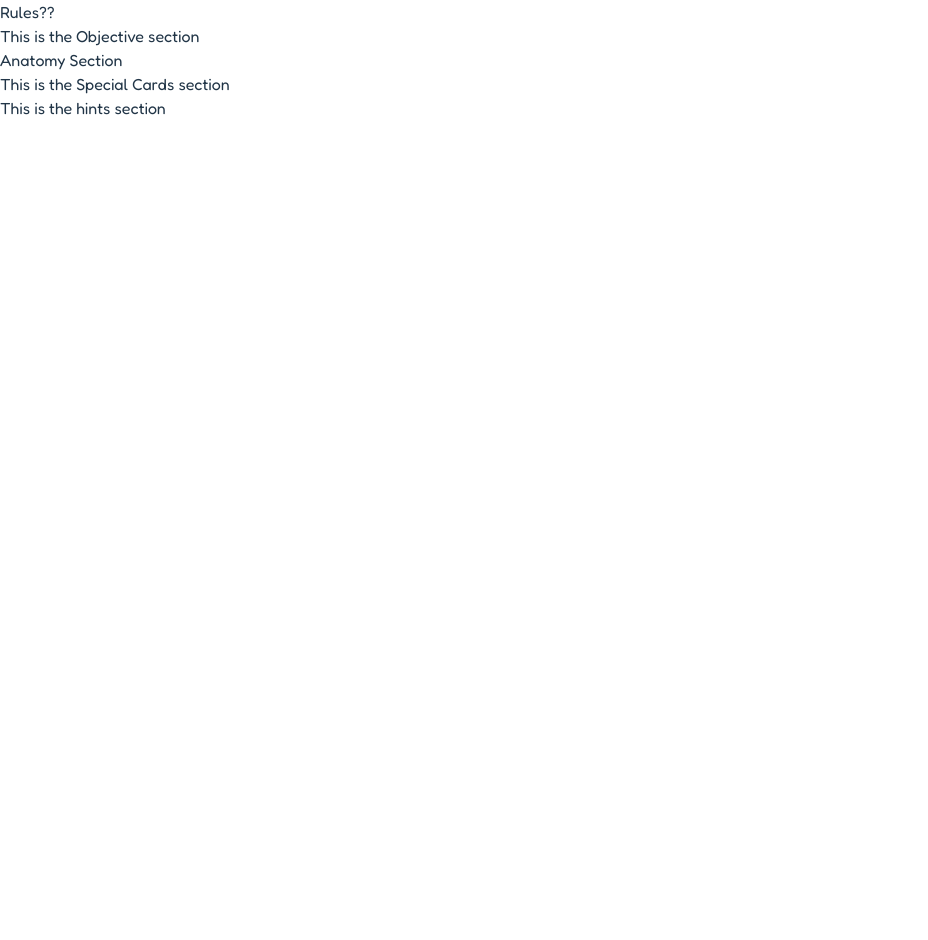
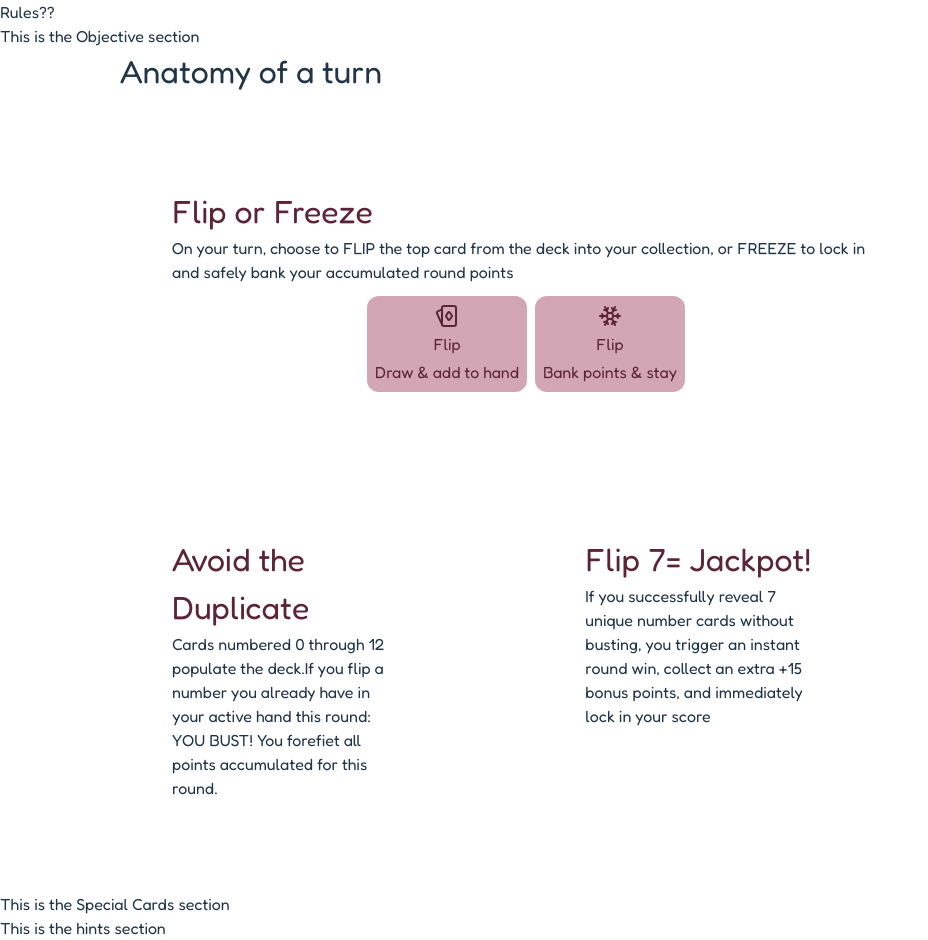
Before and after one commit to Nazrawit-T-B/Flip-7-Online, a React app in the folder Game/: page /howto in a window 1280 px wide. Shown: the whole page, without its empty margins (0-928 px from the left). Before the commit the page ends 800 px from the top, so only its background shows below. Built offline with nearby package versions, Linux system fonts and the light colour scheme; the HTML template or start-up script is replaced by a standard one.

Commit message:
Final anatomy CTA

```diff
--- a/Game/src/components/AnatomyCTA.jsx
+++ b/Game/src/components/AnatomyCTA.jsx
@@ -1,8 +1,49 @@
-const Anatomy=()=>{
-    return(
-        <>
-            <p>Anatomy Section</p>
-        </>
-    )
-}
-export default Anatomy
+import { PlayingCards, Snowflake } from "lucide-react";
+const Anatomy = () => {
+  return (
+    <>
+      <h3 className="pl-30 pb-10">Anatomy of a turn</h3>
+      <div className="pl-30 pb-10">
+        <div className="box">
+          <h3 className="text-[#5c2438]">Flip or Freeze </h3>
+          <p>
+            On your turn, choose to FLIP the top card from the deck into your
+            collection, or FREEZE to lock in and safely bank your accumulated
+            round points
+          </p>
+          <div className="pt-3 flex flex-row gap-2 justify-center items-center">
+            <div className="flex flex-col gap-1 bg-[#a8547184] text-[#5c2438] justify-center items-center rounded-xl p-2">
+              <PlayingCards />
+              <h4>Flip</h4>
+              <p>Draw & add to hand</p>
+            </div>
+            <div className="flex flex-col gap-1 bg-[#a8547184] text-[#5c2438] justify-center items-center rounded-xl p-2">
+              <Snowflake />
+              <h4>Flip</h4>
+              <p>Bank points & stay</p>
+            </div>
+          </div>
+        </div>
+      </div>
+      <div className="pl-30 pb-10 grid grid-cols-3 gap-20">
+        <div className="a-box ">
+          <h3 className="text-[#5c2438]">Avoid the Duplicate </h3>
+          <p>
+            Cards numbered 0 through 12 populate the deck.If you flip a number
+            you already have in your active hand this round: YOU BUST! You
+            forefiet all points accumulated for this round.
+          </p>
+        </div>
+        <div className="a-box">
+          <h3 className="text-[#5c2438]">Flip 7= Jackpot! </h3>
+          <p>
+            If you successfully reveal 7 unique number cards without busting,
+            you trigger an instant round win, collect an extra +15 bonus points,
+            and immediately lock in your score
+          </p>
+        </div>
+      </div>
+    </>
+  );
+};
+export default Anatomy;
```
